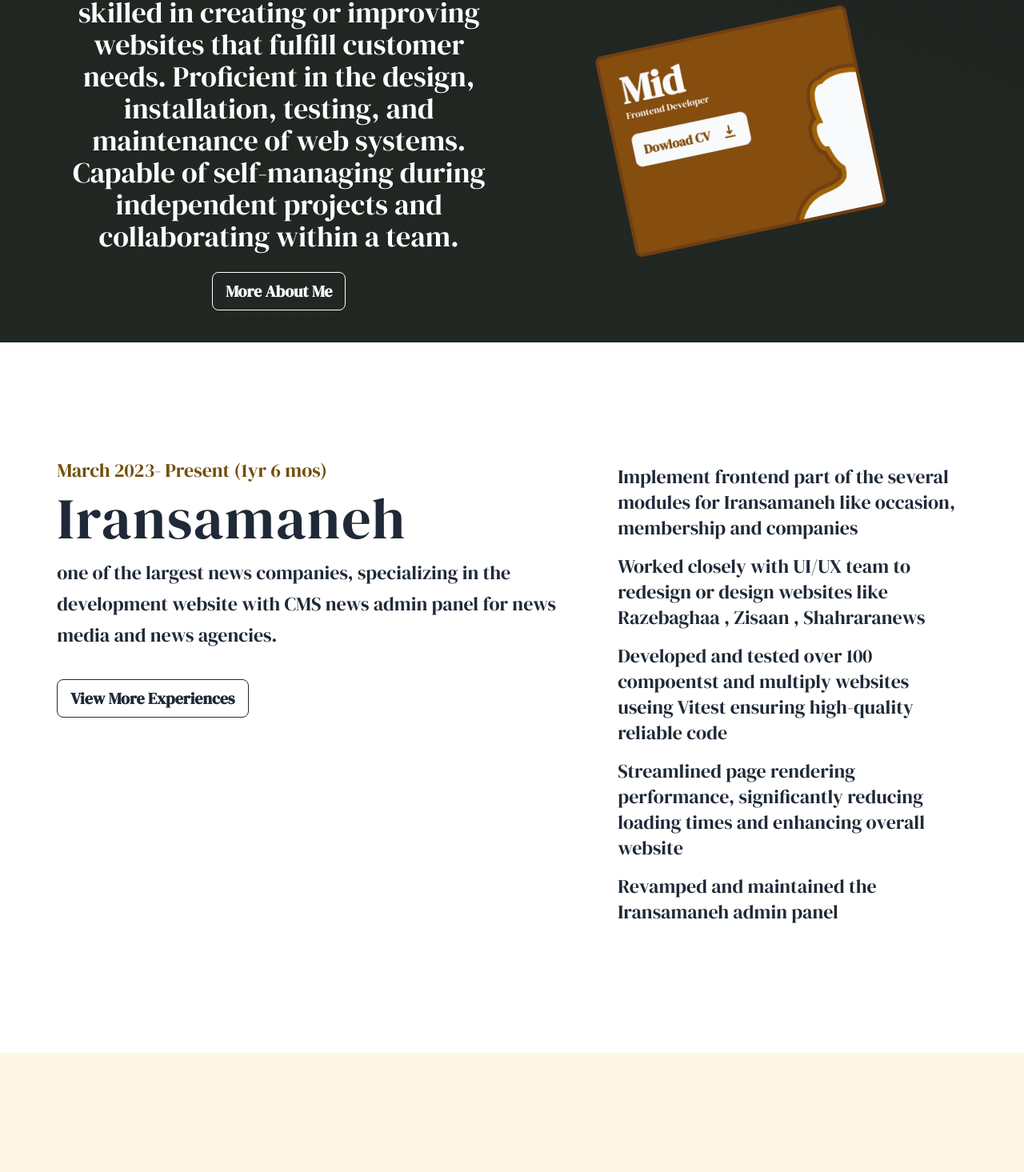
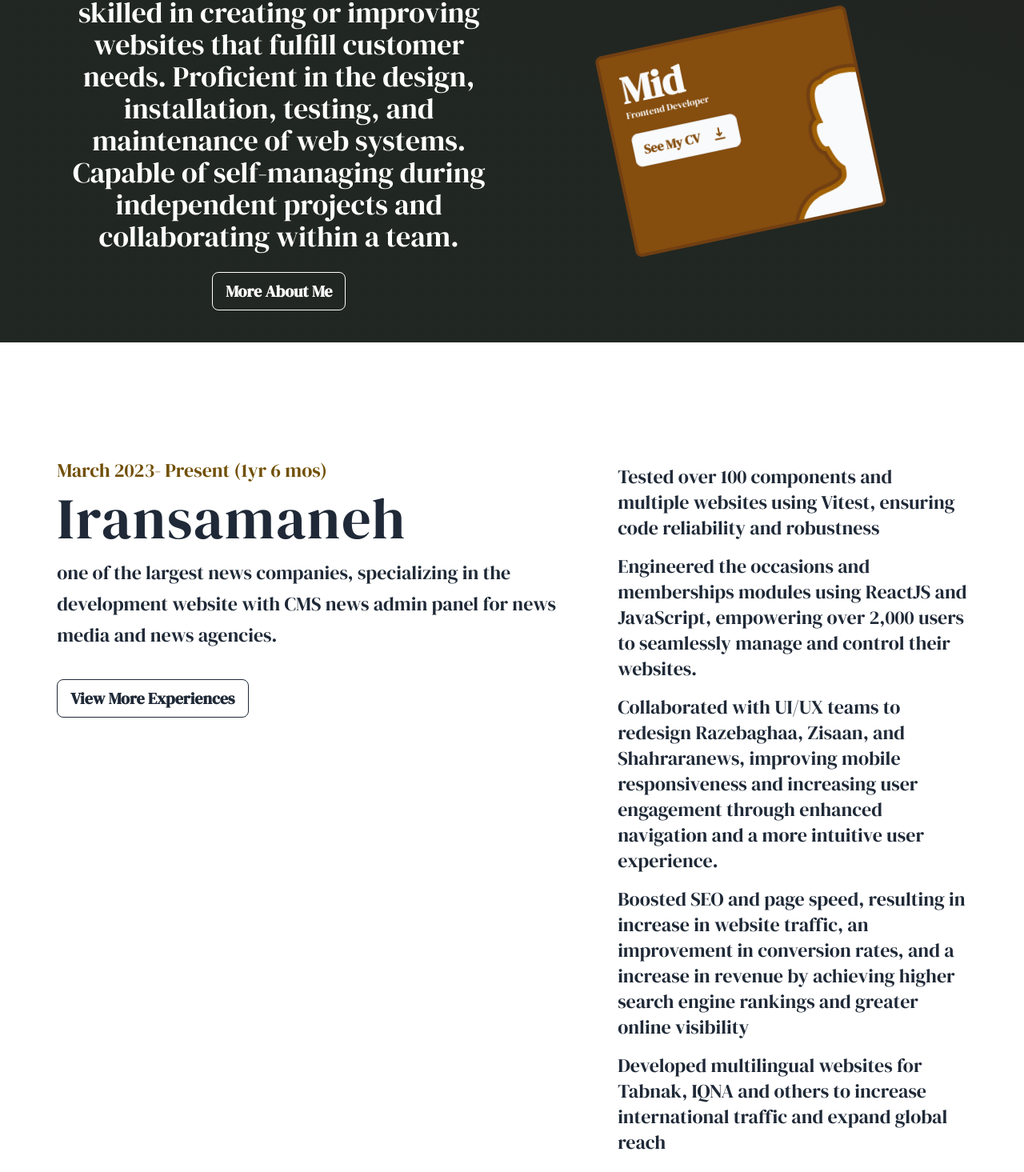
Before and after one commit to homayunmmdy/Portfolio, a Next.js app: page / in a window 1280 px wide. Shown: the part 636-2101 px from the top of the page at 80% size. Built offline with nearby package versions, Linux system fonts and the light colour scheme.

Commit message:
style: Update the expericen section

```diff
--- a/src/components/CV.tsx
+++ b/src/components/CV.tsx
@@ -14,7 +14,7 @@
             download
             className="duration-300 hover:bg-yellow-900 border hover:text-gray-50 rounded-lg bg-gray-50 font-semibold text-yellow-800 px-3 py-2 flex flex-row items-center gap-3"
           >
-            Dowload CV
+            See My CV
             <svg
               className="w-6 h-6 fill-current"
               height="100"
--- a/src/components/Experience.tsx
+++ b/src/components/Experience.tsx
@@ -1,24 +1,30 @@
 import Link from "next/link";
-import React from "react";
 
 const experiences = [
   {
     experience:
-      "Implement frontend part of the several modules for Iransamaneh like occasion, membership and companies",
+      "Tested over 100 components and multiple websites using Vitest, ensuring code reliability and robustness",
   },
   {
     experience:
-      "Worked closely with UI/UX team to redesign or design websites like Razebaghaa , Zisaan , Shahraranews",
+      " Engineered the occasions and memberships modules using ReactJS and JavaScript, empowering over 2,000 users to seamlessly manage and control their websites.",
   },
   {
     experience:
-      "Developed and tested over 100 compoentst and multiply websites useing Vitest ensuring high-quality reliable code",
+      "Collaborated with UI/UX teams to redesign Razebaghaa, Zisaan, and Shahraranews, improving mobile responsiveness and increasing user engagement through enhanced navigation and a more intuitive user experience.",
   },
   {
     experience:
-      "Streamlined page rendering performance, significantly reducing loading times and enhancing overall website",
+      "Boosted SEO and page speed, resulting in increase in website traffic, an improvement in conversion rates, and a increase in revenue by achieving higher search engine rankings and greater online visibility",
   },
-  { experience: "Revamped and maintained the Iransamaneh admin panel" },
+  {
+    experience:
+      "Developed multilingual websites for Tabnak, IQNA and others to increase international traffic and expand global reach",
+  },
+  {
+    experience:
+      "Revamped the Iransamaneh admin panel by redesigning key modules, reducing user workflow times, and decreasing support requests through improved customization options and streamlined processes",
+  },
 ];
 
 const Experience = () => {
```
